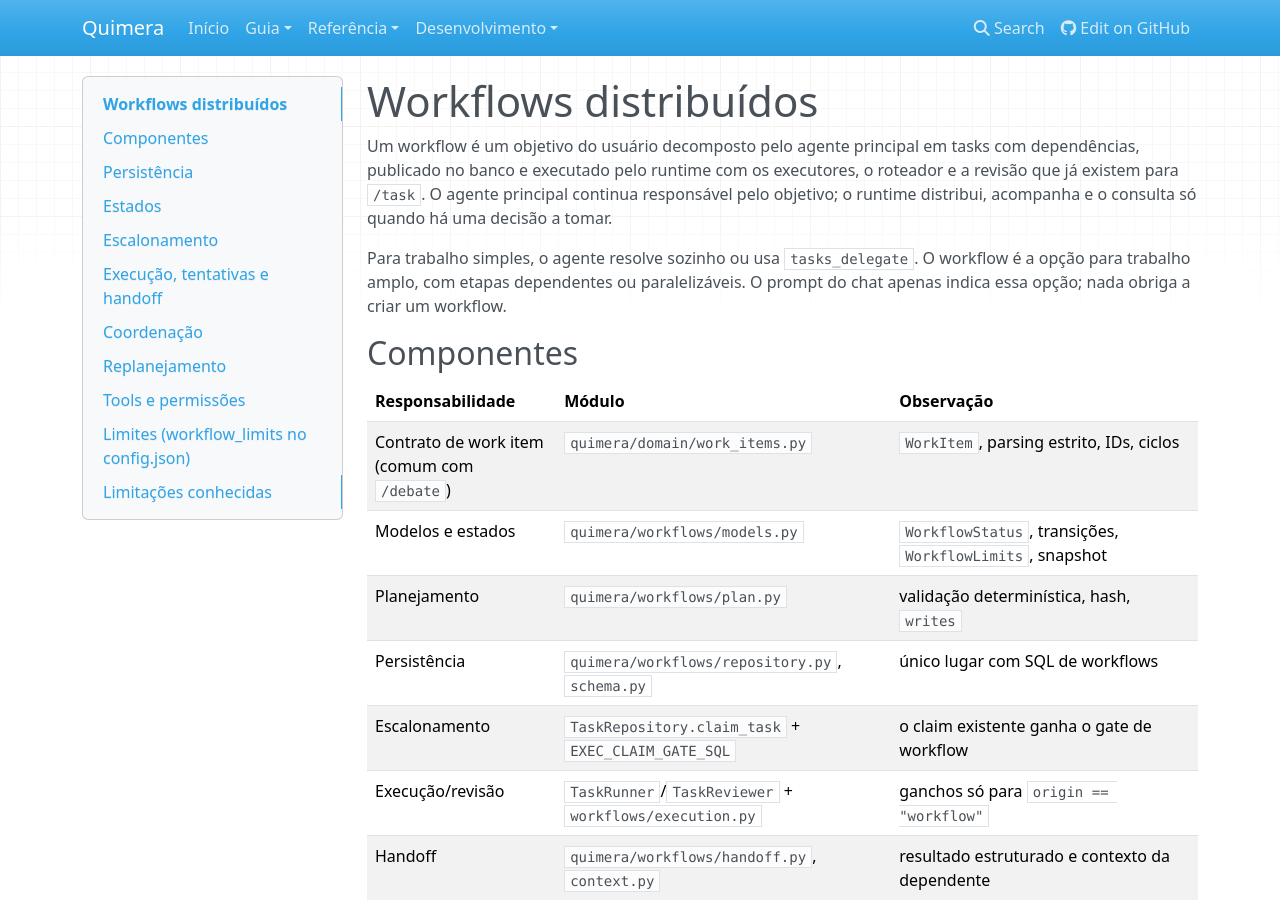
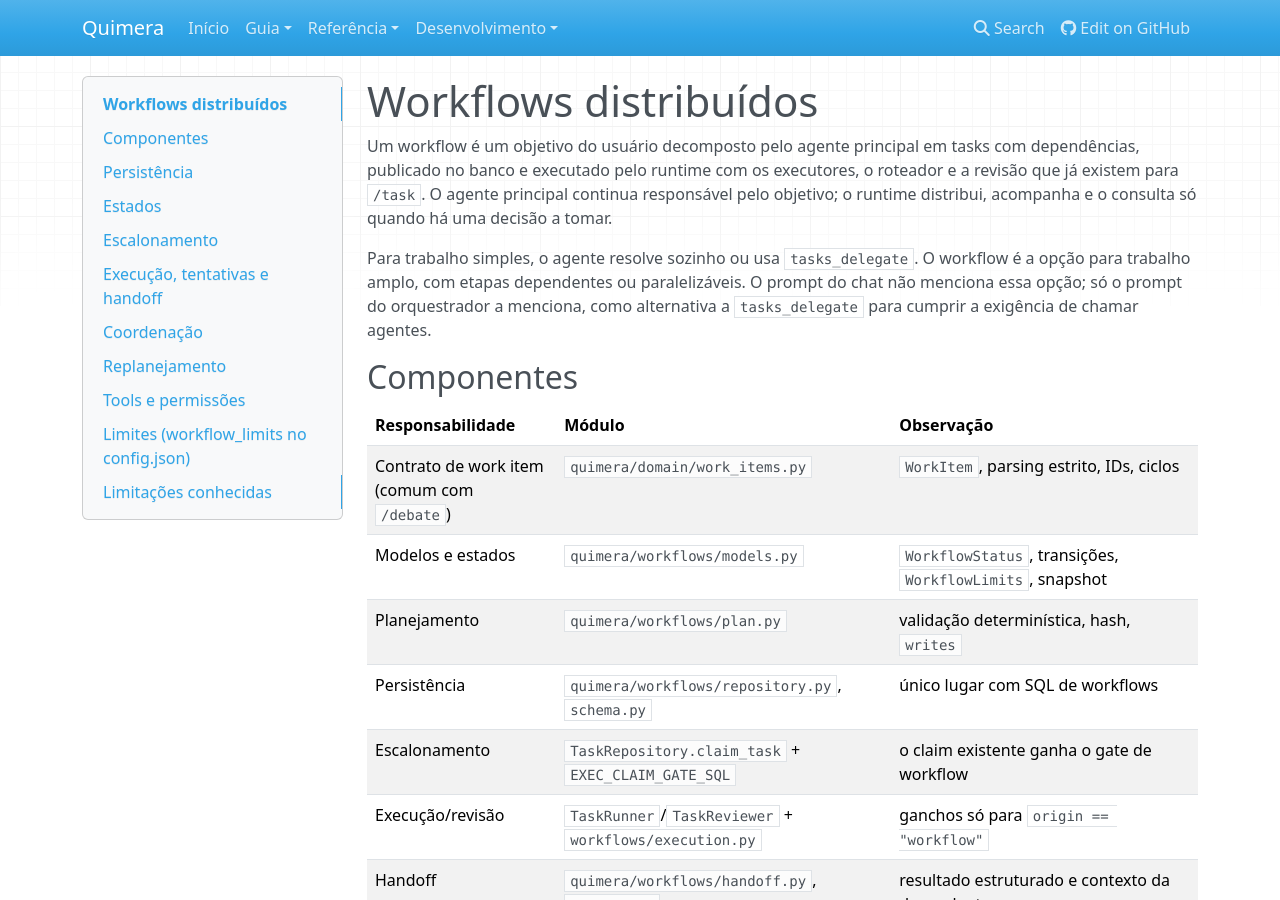
Before and after one commit to alexsilva/quimera, an MkDocs documentation site: the page built from docs/desenvolvimento/workflows.md, in a window 1280 px wide and 900 px high. Built offline with MkDocs 1.6.1, drawn with Linux system fonts in a browser that asks for light colours; nearby versions of some CDN libraries.

Commit message:
fix(prompt): prompt do chat deixa de empurrar workflows
A regra em <rules> para quem não é orquestrador mandava publicar um
workflow em "pedido amplo com etapas dependentes ou paralelizáveis" e
buscar as tools com tool_search. Era a única regra operacional do bloco,
aparecia em todo turno humano e o critério servia para quase todo pedido
de engenharia, então agentes abriam workflow para quase tudo. A regra sai
e o agente decide sozinho. A linha do orquestrador continua.

Co-Authored-By: Claude Opus 5.5 <noreply@anthropic.com>

```diff
--- a/docs/desenvolvimento/workflows.md
+++ b/docs/desenvolvimento/workflows.md
@@ -8,8 +8,9 @@ há uma decisão a tomar.
 
 Para trabalho simples, o agente resolve sozinho ou usa `tasks_delegate`. O
 workflow é a opção para trabalho amplo, com etapas dependentes ou
-paralelizáveis. O prompt do chat apenas indica essa opção; nada obriga a criar
-um workflow.
+paralelizáveis. O prompt do chat não menciona essa opção; só o prompt do
+orquestrador a menciona, como alternativa a `tasks_delegate` para cumprir a
+exigência de chamar agentes.
 
 ## Componentes
 
```
Also changed, not shown: CHANGELOG.md (+1 -0 lines), quimera/prompt.md (+0 -3 lines).
